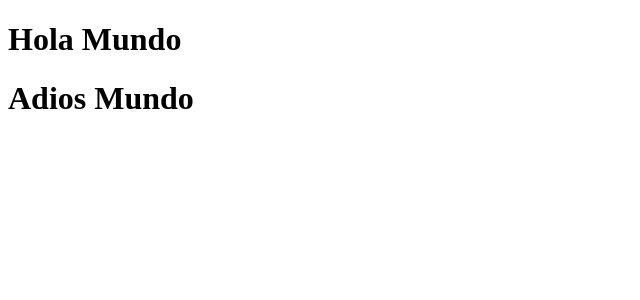
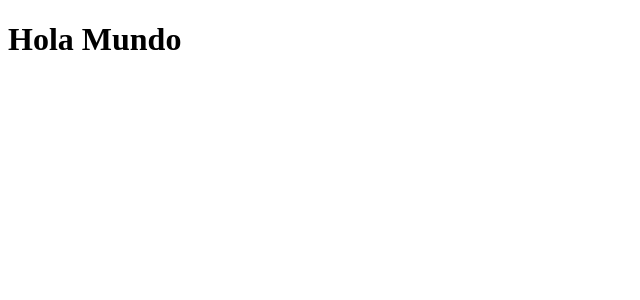
Before and after one commit to daicual/angular_pildoras, an Angular app in the folder pildoras-angular-1/: page / in a window 1280 px wide. Shown: the top 300 px of the page, without its empty margins (0-640 px from the left). Built offline with nearby package versions, Linux system fonts and the light colour scheme.

Commit message:
Revert "Cambio test"
This reverts commit 151b0524a8f49153d4ea7bc39c4214b1da8c63da.

```diff
--- a/pildoras-angular-1/src/app/app.component.html
+++ b/pildoras-angular-1/src/app/app.component.html
@@ -1,2 +1 @@
 <h1>Hola Mundo</h1>
-<h1>Adios Mundo</h1>
```
